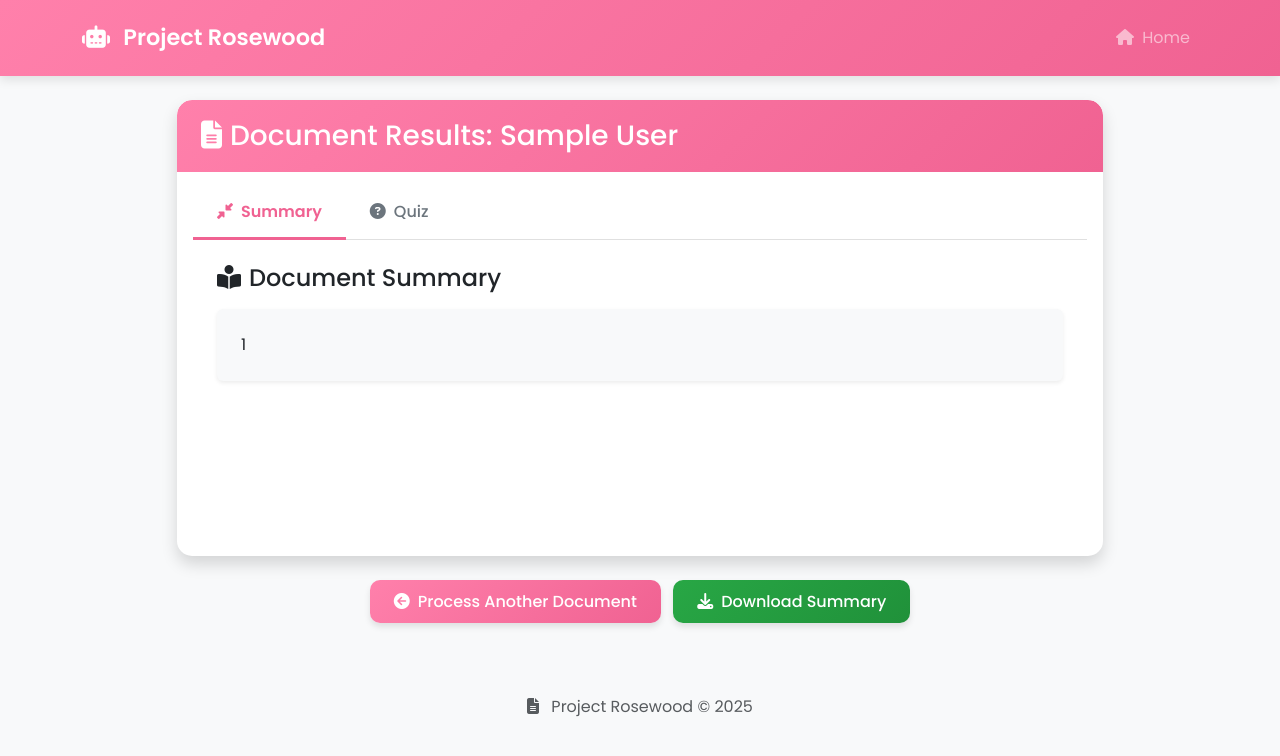
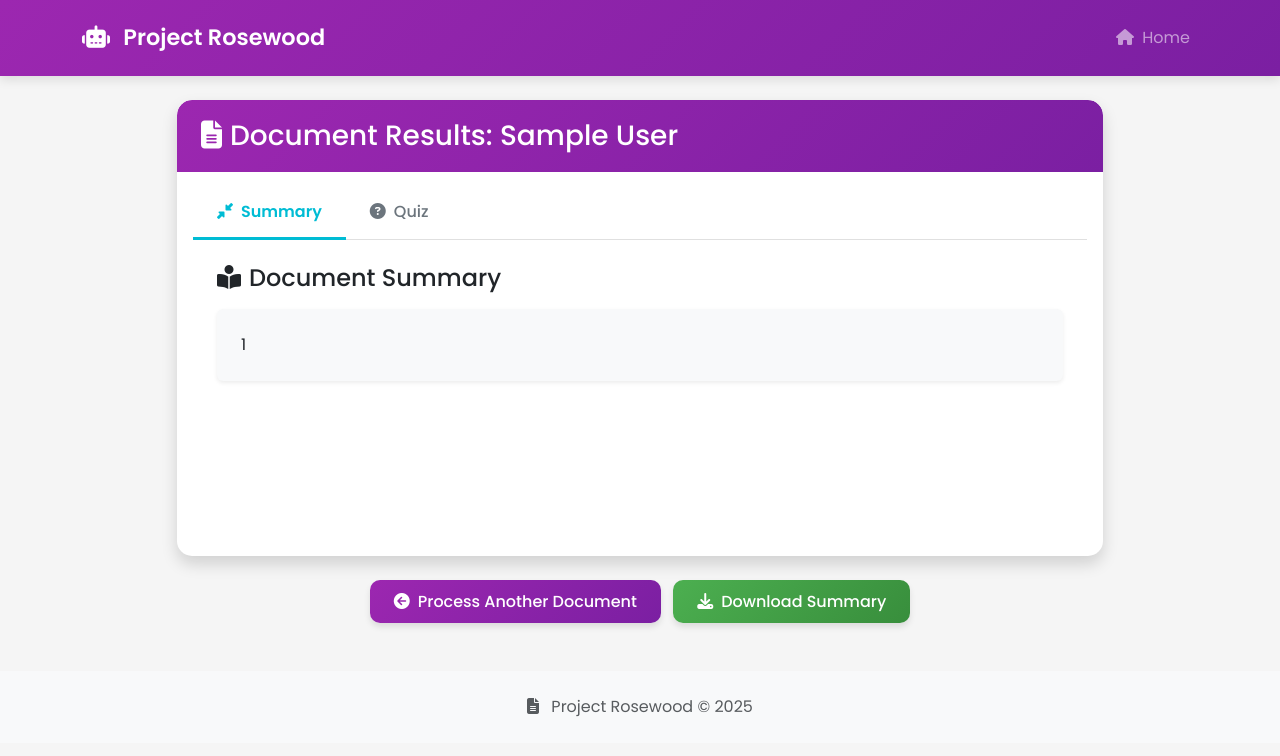
Before and after one commit to Jackgawe/project-rosewood, a Flask app: page /results in a window 1280 px wide. Shown: the top 756 px of the page. Run offline with Flask 3, Linux system fonts and the light colour scheme; the visitor is signed in with stand-in values (Sample User, id 1).

Commit message:
did things

```diff
--- a/static/css/style.css
+++ b/static/css/style.css
@@ -1,5 +1,27 @@
+:root {
+    --primary: #9C27B0;
+    --primary-light: #CE93D8;
+    --primary-dark: #7B1FA2;
+    --secondary: #00BCD4;
+    --secondary-light: #80DEEA;
+    --secondary-dark: #0097A7;
+    --accent: #FF9800;
+    --accent-light: #FFCC80;
+    --accent-dark: #F57C00;
+    --success: #4CAF50;
+    --success-light: #A5D6A7;
+    --success-dark: #388E3C;
+    --warning: #FFC107;
+    --warning-light: #FFE082;
+    --warning-dark: #FFA000;
+    --danger: #F44336;
+    --danger-light: #EF9A9A;
+    --danger-dark: #D32F2F;
+    --light-bg: #F5F5F5;
+}
+
 body {
-    background-color: #f8f9fa;
+    background-color: var(--light-bg);
     font-family: 'Poppins', 'Segoe UI', Tahoma, Geneva, Verdana, sans-serif;
 }
 
@@ -18,7 +40,7 @@
 }
 
 .bg-gradient {
-    background: linear-gradient(135deg, #FF80AB 0%, #F06292 100%) !important;
+    background: linear-gradient(135deg, var(--primary), var(--primary-dark)) !important;
 }
 
 .navbar {
@@ -51,7 +73,7 @@
 }
 
 .btn-primary {
-    background: linear-gradient(135deg, #FF80AB 0%, #F06292 100%);
+    background: linear-gradient(135deg, var(--primary), var(--primary-dark));
     border: none;
     border-radius: 10px;
     padding: 0.6rem 1.5rem;
@@ -76,14 +98,14 @@
 }
 
 .btn-outline-primary:hover {
-    background-color: #F06292;
+    background-color: var(--primary);
     color: white;
     transform: translateY(-2px);
     box-shadow: 0 4px 6px rgba(0, 0, 0, 0.1);
 }
 
 .btn-success {
-    background: linear-gradient(135deg, #28a745 0%, #20913a 100%);
+    background: linear-gradient(135deg, var(--success), var(--success-dark));
     border: none;
     border-radius: 10px;
     padding: 0.6rem 1.5rem;
@@ -125,13 +147,13 @@
 
 .nav-tabs .nav-link:hover {
     border-bottom: 3px solid #e0e0e0;
-    color: #F06292;
+    color: var(--secondary);
 }
 
 .nav-tabs .nav-link.active {
     border: none;
-    border-bottom: 3px solid #F06292;
-    color: #F06292;
+    border-bottom: 3px solid var(--secondary);
+    color: var(--secondary);
     font-weight: 600;
 }
 
```
Also changed, not shown: other parts of static/css/style.css (+15 -13 lines), README.md.
